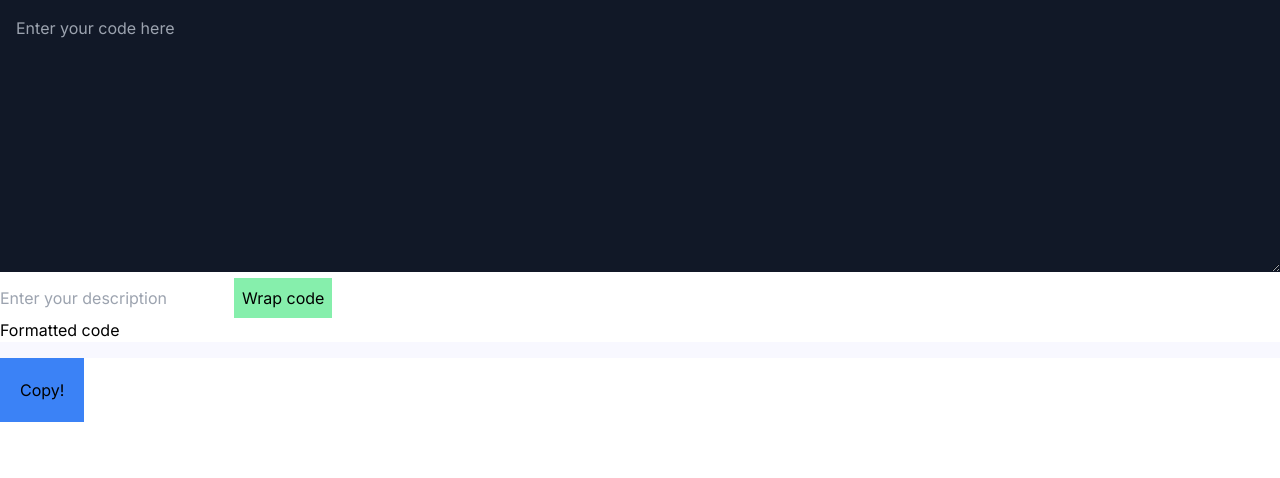
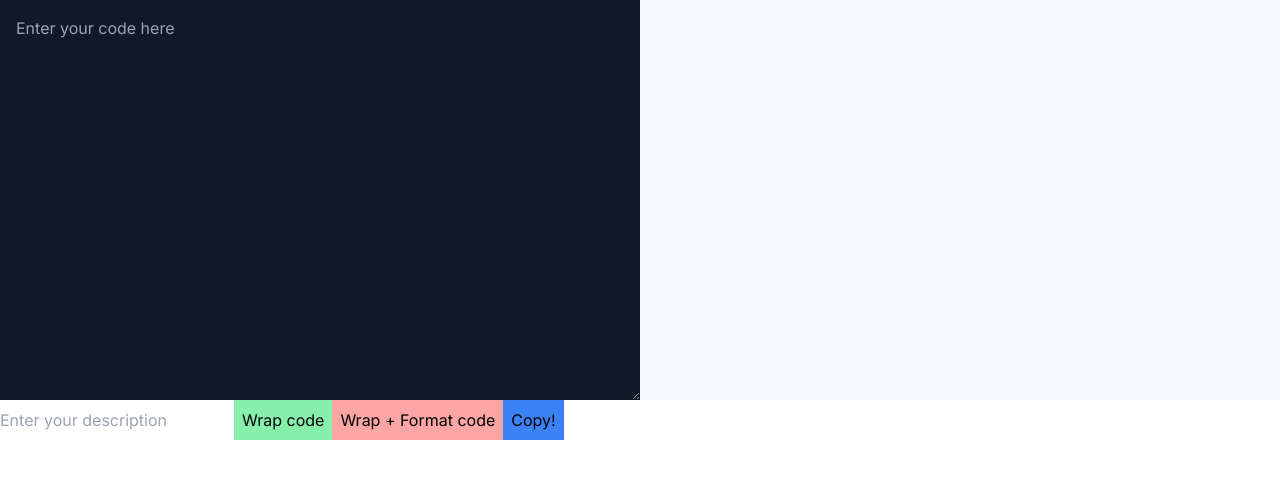
Before and after one commit to henrymedeiros/aladdin, a Next.js app: page / in a window 1280 px wide. Shown: the top 478 px of the page. Built offline with nearby package versions, Linux system fonts and the light colour scheme.

Commit message:
first working version

```diff
--- a/app/page.js
+++ b/app/page.js
@@ -1,5 +1,4 @@
 "use client";
-const prettier = require("prettier");
 import { useState, useRef } from "react";
 import formatCode from "./utils/formatCode";
 import SyntaxHighlighter from "react-syntax-highlighter";
@@ -20,17 +19,13 @@ export default function Home() {
     return formattedDate;
   }
 
-  function wrapCode(codeString, author = "Henry Medeiros", description = "") {
+  function wrapCode(codeString, author = "Henry Medeiros") {
     if (!codeString) return;
-
-    console.log(formatCode(codeString));
-    return `
+    return formatCode(`
     <!-- ${description} -->
     <!-- ${getFormattedDate(new Date())} | ${author} -->
-    <script>
-      ${formatCode(codeString)}
-    </script>
-    `;
+    <script>${codeString.trim()}</script>
+    `);
   }
 
   const handleWrapCode = () => {
@@ -39,34 +34,43 @@ export default function Home() {
   };
 
   return (
-    <>
+    <div className="h-screen">
+      <div className="flex w-screen h-1/2">
         <textarea
           placeholder="Enter your code here"
           id=""
           value={codeStringValue}
           ref={textareaRef}
           onChange={(e) => setCodeStringValue(e.target.value)}
-        className="w-full h-full p-4 bg-gray-900 text-white"
+          className="w-1/2 h-full p-4 bg-gray-900 text-white"
           cols="30"
           rows="10"
         ></textarea>
+        <SyntaxHighlighter language="html" style={docco} className="w-1/2">
+          {formattedCode}
+        </SyntaxHighlighter>
+      </div>
+
       <input
         type="text"
         placeholder="Enter your description"
-        //value={description}
-        //onChange={(e) => setDescription(e.target.value)}
+        value={description}
+        onChange={(e) => setDescription(e.target.value)}
       />
       <button onClick={handleWrapCode} className="btn bg-green-300 p-2">
         Wrap code
       </button>
-      <div>
-        <h1>Formatted code</h1>
-        <SyntaxHighlighter language="javascript" style={docco}>
-          {formattedCode}
-        </SyntaxHighlighter>
-
       <button
-          className="btn bg-blue-500 p-5"
+        disabled
+        className="btn bg-red-300 p-2"
+        onClick={() => {
+          navigator.clipboard.writeText(formattedCode);
+        }}
+      >
+        Wrap + Format code
+      </button>
+      <button
+        className="btn bg-blue-500 p-2"
         onClick={() => {
           navigator.clipboard.writeText(formattedCode);
         }}
@@ -74,6 +78,5 @@ export default function Home() {
         Copy!
       </button>
     </div>
-    </>
   );
 }
--- a/app/utils/formatCode.js
+++ b/app/utils/formatCode.js
@@ -1,10 +1,10 @@
 import prettier from "prettier/standalone";
-import parser from "prettier/parser-babel";
+import parser from "prettier/parser-html";
 
 function formatCode(code) {
   try {
     return prettier.format(code, {
-      parser: "babel",
+      parser: "html",
       plugins: [parser],
       // Set your desired formatting options here
       // For example, you can specify the indentation size
@@ -12,7 +12,6 @@ function formatCode(code) {
     });
   } catch (error) {
     console.error("Failed to format code:", error);
-    console.log("console nation", code);
     return code;
   }
 }
```
Also changed, not shown: 1 other file (tests, documents, lock files or other folders). Lines whose indentation alone changed are shown as unchanged.
